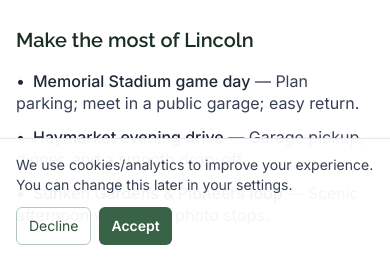
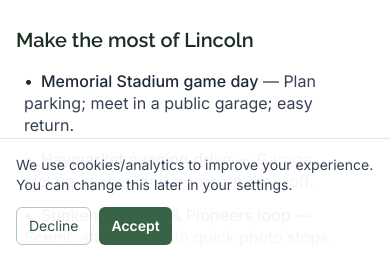
Before and after one commit to Friend-Renter/fr-marketing, a Next.js app: page /city/lincoln-ne in a window 390 px wide. Shown: the part 583-844 px from the top of the page. Built offline with nearby package versions, Linux system fonts and the light colour scheme; no server answers.

Commit message:
adds px for small screens to bulle points in make the most section

```diff
--- a/app/city/[slug]/page.js
+++ b/app/city/[slug]/page.js
@@ -190,7 +190,7 @@
           <h2 className="text-xl font-semibold text-brand-900">
             Make the most of {city.cityName}
           </h2>
-          <ul className="mt-4 space-y-3">
+          <ul className="mt-4 space-y-3 px-2 sm:px-0">
             {thingsToDo.map((t, i) => (
               <li key={i} className="leading-snug text-gray-800">
                 <span className="mr-2">•</span>
```
